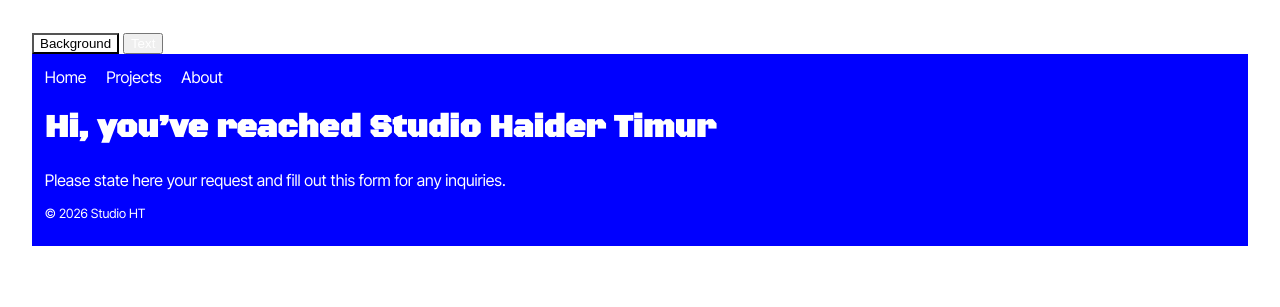
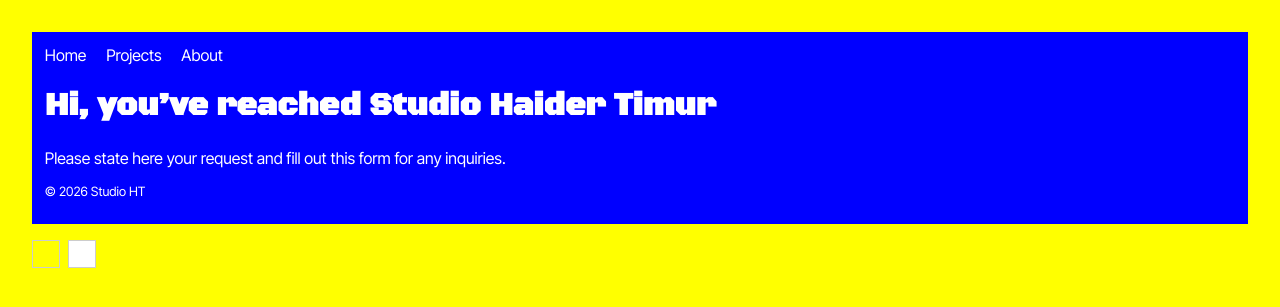
Before and after one commit to haider-timur/studioht, a Jekyll site: the page built from index.md, in a window 1280 px wide. Shown: the top 307 px of the page. Built offline with Jekyll 4.4.1, drawn with Linux system fonts in a browser that asks for light colours.

Commit message:
color-picker

```diff
--- a/_includes/footer.html
+++ b/_includes/footer.html
@@ -1,3 +1,4 @@
 <footer>
   <p>&copy; {{ site.time | date: '%Y' }} {{ site.title }}</p>
+
 </footer>
--- a/_layouts/default.html
+++ b/_layouts/default.html
@@ -18,14 +18,6 @@
 </head>
 <body>
 
-  <div class="color-controls">
-  <button id="bg-color-btn" style="background-color: var(--bg-color);">Background</button>
-  <input type="color" id="bg-color-picker" value="#0000FF" style="display:none;">
-
-  <button id="text-color-btn" style="color: var(--text-color);">Text</button>
-  <input type="color" id="text-color-picker" value="#000000" style="display:none;">
-  </div>
-
   <div class="container">
   {% include nav.html %}
   <main>
@@ -34,6 +26,14 @@
   {% include footer.html %}
   </div>
 
+  <div class="color-controls">
+  <button id="bg-color-btn" style="background-color: var(--bg-color);"></button>
+  <input type="color" id="bg-color-picker" value="#0000FF" style="display:none;">
+
+  <button id="text-color-btn" style="background-color: var(--text-color);"></button>
+  <input type="color" id="text-color-picker" value="#000000" style="display:none;">
+  </div>
+
   <script src="{{ '/assets/js/color-picker.js' | relative_url }}"></script>
 
 </body>
--- a/assets/css/style.css
+++ b/assets/css/style.css
@@ -1,10 +1,9 @@
 :root {
-  --bg-color: #FFFFFF;
+  --bg-color: #ffff00;
   --text-color: #FFFFFF;
 }
 
 body {
-
     font-family: "Inter Tight", sans-serif;
     max-width: 1500px;
     margin: 0 auto;
@@ -19,6 +18,7 @@ footer p {
 .container {
   max-width: var(--max-width);
   margin: 0 auto;
+  margin-bottom: 1rem;
   padding: 1vw 1vw 1vw 1vw;
   background: rgba(0, 0, 255);
 
@@ -92,3 +92,21 @@ nav a { margin-right: 1rem; text-decoration: none; color: inherit;}
   margin-top: 0.4rem;
   text-align: left;
 }
+
+
+.color-controls {
+  display: flex;
+  gap: 0.5rem;
+}
+
+.color-controls button {
+  width: 28px;
+  height: 28px;
+  border: 1px solid #ccc;
+  padding: 0;
+  cursor: pointer;
+}
+
+.color-controls button:hover {
+  border-color: #888;
+}
--- a/assets/js/color-picker.js
+++ b/assets/js/color-picker.js
@@ -14,6 +14,6 @@ document.addEventListener('DOMContentLoaded', function () {
 
   textPicker.addEventListener('input', (e) => {
     document.documentElement.style.setProperty('--text-color', e.target.value);
-    textBtn.style.color = e.target.value;
+    textBtn.style.backgroundColor = e.target.value;
   });
 });
```
